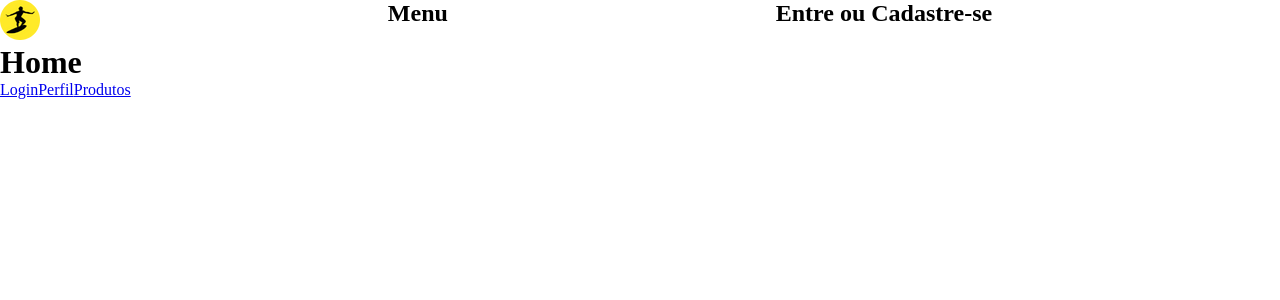
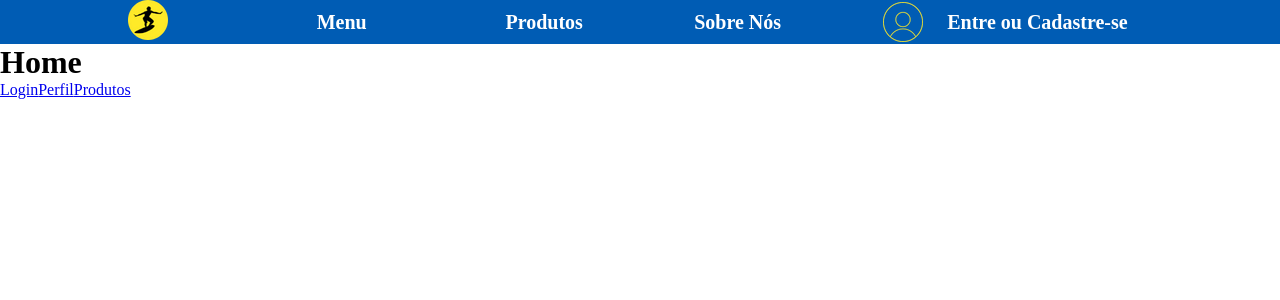
Before and after one commit to LucasGontijoCPE/ProjetoCPE, a React (Create React App) app in the folder grupo6/: page /home in a window 1280 px wide. Shown: the top 300 px of the page. Built offline with nearby package versions, Linux system fonts and the light colour scheme.

Commit message:
Alteração header da homepage
Alteração da cor do background, criação dos itens do menu

```diff
--- a/grupo6/src/Pages/Home/Home.css
+++ b/grupo6/src/Pages/Home/Home.css
@@ -1,13 +1,23 @@
 .Head{
+    background-color: #005CB4;
+    padding-left: 10%;
+    padding-right: 10%;
+}
+
+.MenuBar{
     display: grid;
     grid-template-columns:repeat(auto-fit,minmax(100px,auto));
-    background-color: (255,234,28);
-
+    align-items: center;
 }
 
-#id{
+.MenuTool{
+    color: white;
+    font-size: 20px;
+    align-items: center;
+}
+
+.Login{
     display: grid;
-    grid-template-columns: 40px ;
-    max-width: 50px;
-
+    grid-template-columns: repeat(auto-fit,minmax(40px,auto));
+    align-items: center;
 }
--- a/grupo6/src/Pages/Home/Home.js
+++ b/grupo6/src/Pages/Home/Home.js
@@ -6,11 +6,20 @@ function Home() {
     return (
     <div>
         <div className='Head'>
-            <div id="Logo">
-                <img src='/imagens/LOGO.png' alt='LOGO'/>
+            <div className='MenuBar'>
+                <div>
+                    <img src='/imagens/LOGO.png' alt='LOGO'/>
+                </div>
+                <h2 className='MenuTool'>Menu</h2>
+                <h2 className='MenuTool'>Produtos</h2>
+                <h2 className='MenuTool'>Sobre Nós</h2>
+                <div className='Login'>
+                    <img src='/imagens/Login.png' alt='Login'/>
+                    <h2 className='MenuTool'>Entre ou Cadastre-se</h2>
+                </div>
+
             </div>
-            <h2>Menu</h2>
-            <h2>Entre ou Cadastre-se</h2>
+
         </div>
         <h1>Home</h1>
         <Link to="login">Login</Link>
```
Also changed, not shown: grupo6/public/imagens/Login.png (added).
